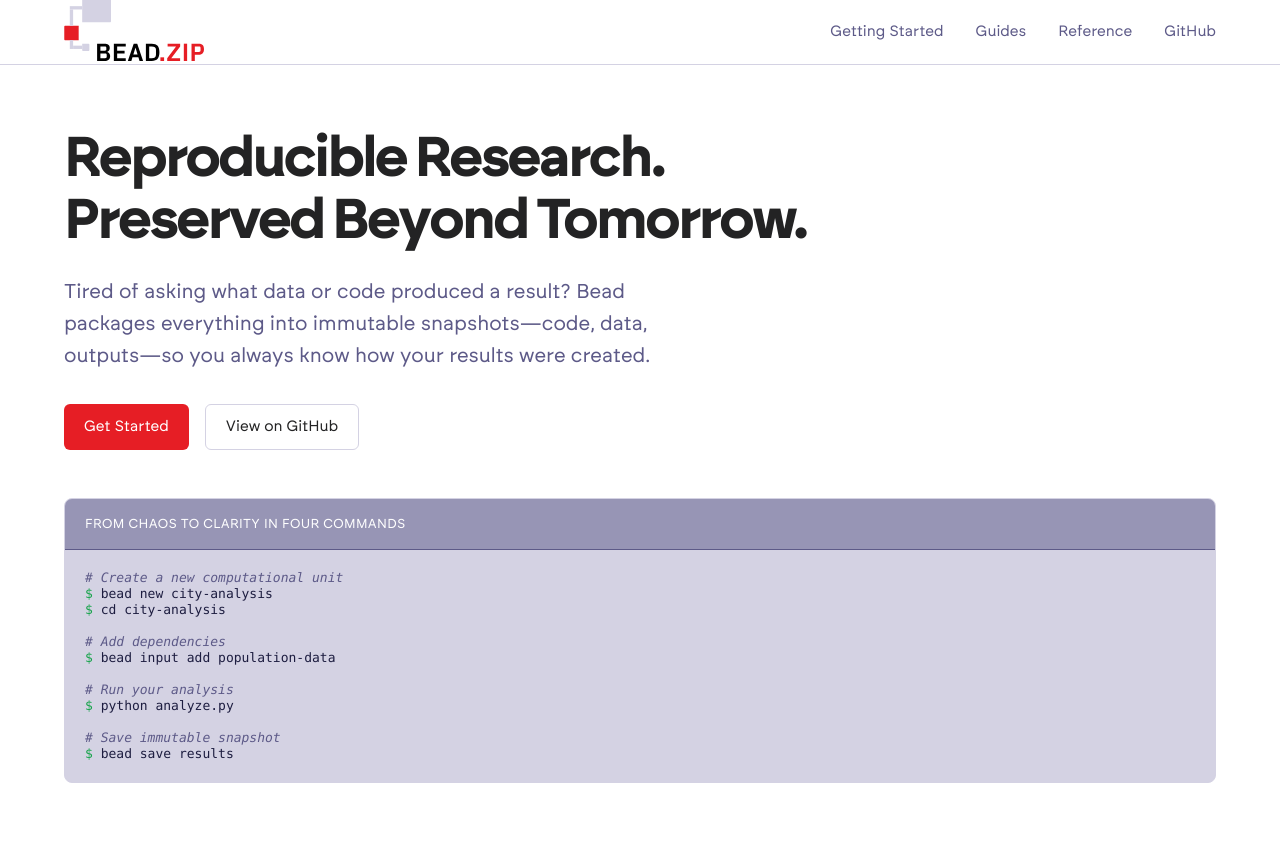
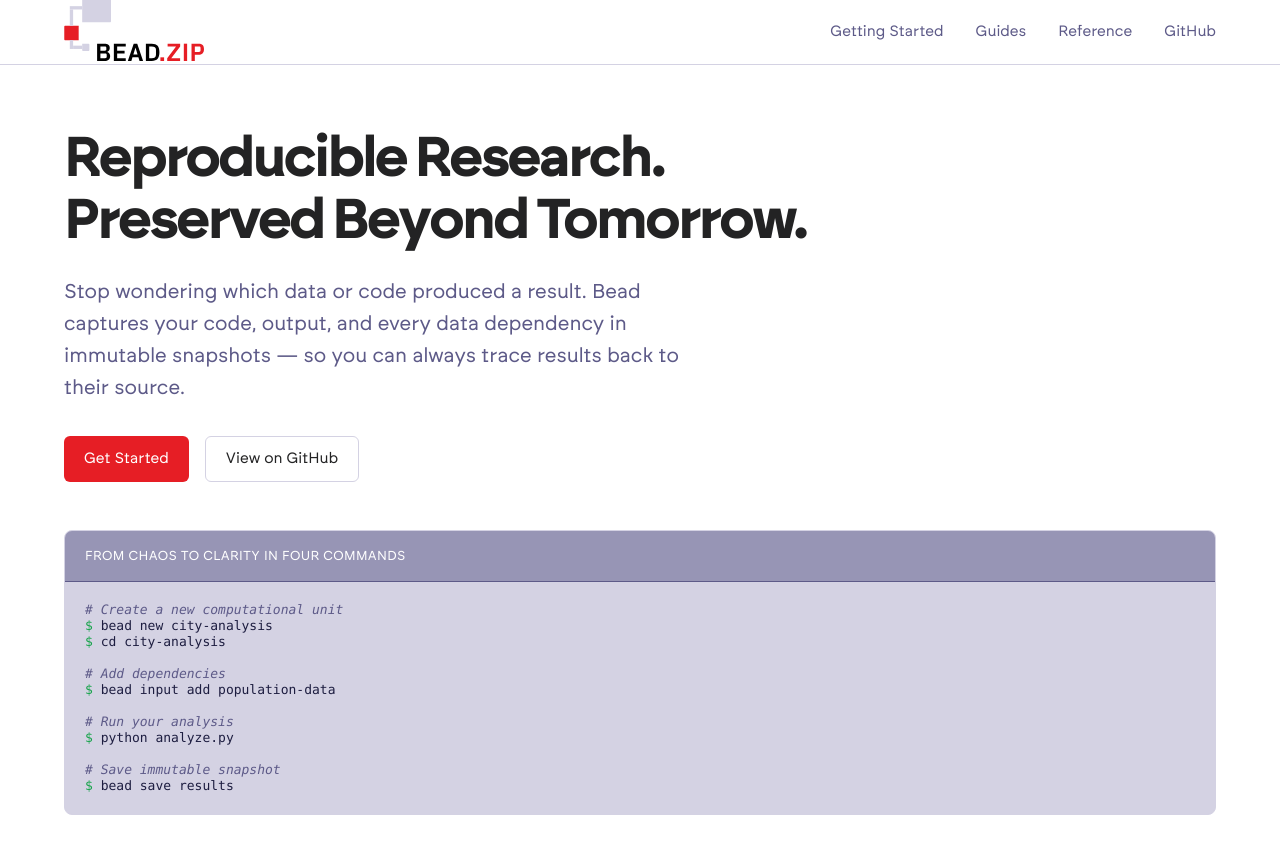
Before and after one commit to codedthinking/bead.zip, a Jekyll site: the page built from docs/index.html, in a window 1280 px wide and 900 px high. Shown: the top 854 px of the window. Built offline with Jekyll 4.4.1, drawn with Linux system fonts in a browser that asks for light colours.

Commit message:
rewrite hero

```diff
--- a/docs/index.html
+++ b/docs/index.html
@@ -6,9 +6,8 @@ layout: home
   <div class="container">
     <h1 class="hero-title">Reproducible Research.<br/>Preserved Beyond Tomorrow.</h1>
     <p class="hero-subtitle">
-      Tired of asking what data or code produced a result? Bead packages everything into immutable snapshots—code, data, outputs—so you always know how your results were created.
+      Stop wondering which data or code produced a result. Bead captures your code, output, and every data dependency in immutable snapshots — so you can always trace results back to their source.
     </p>
-
     <div class="hero-actions">
       <a href="{{ '/getting-started' | relative_url }}" class="btn btn-primary">Get Started</a>
       <a href="https://github.com/codedthinking/bead.zip" class="btn btn-secondary">View on GitHub</a>
```
